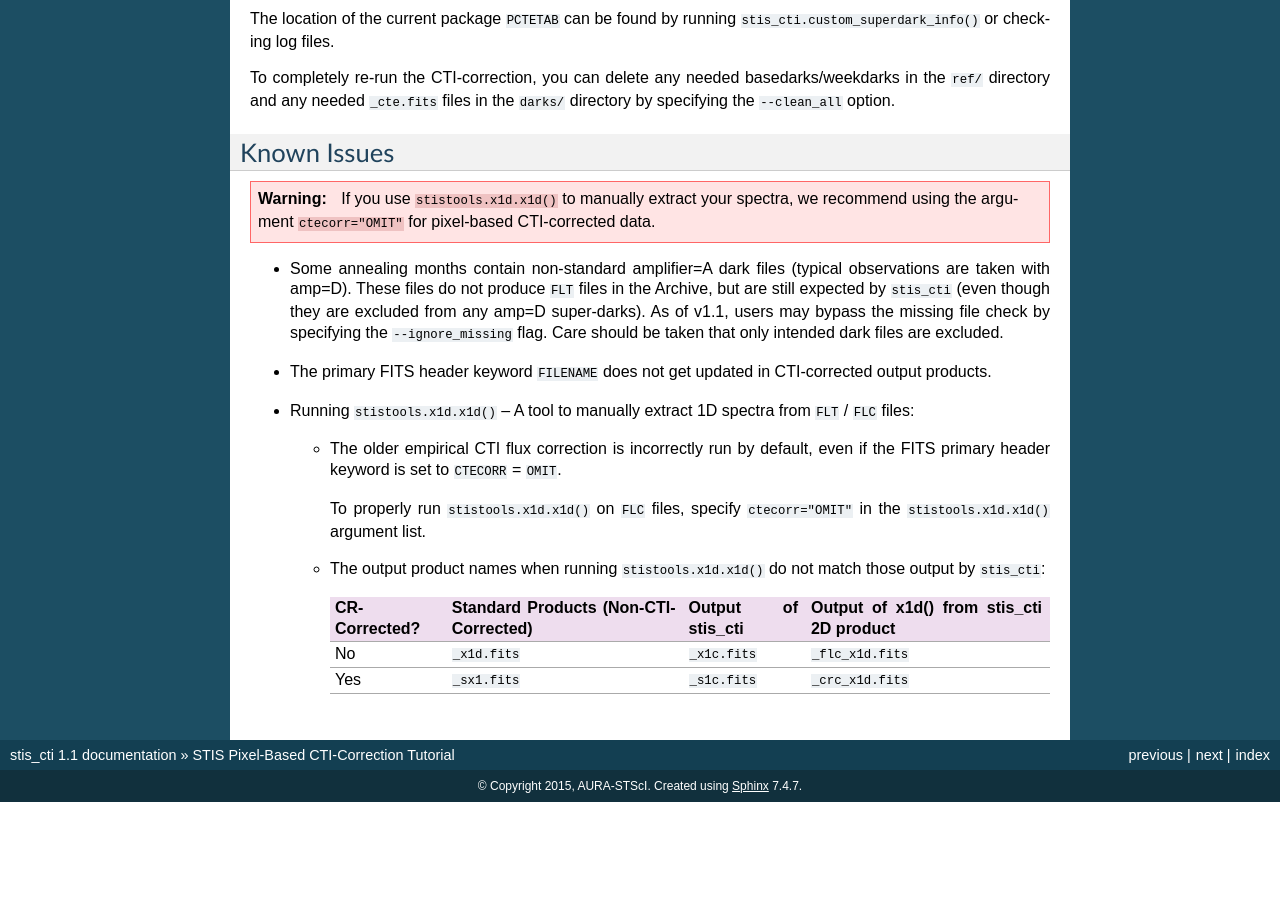
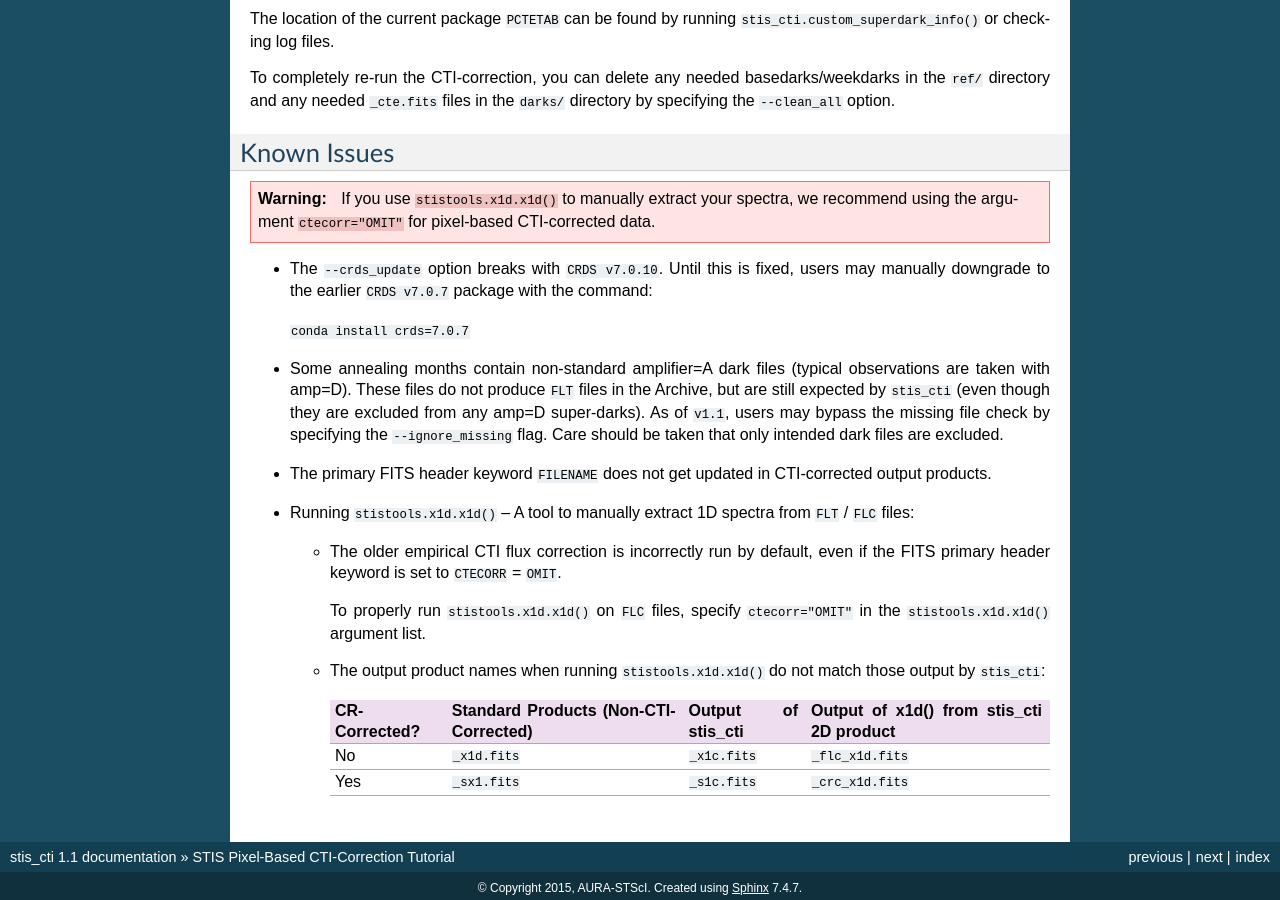
Before and after one commit to spacetelescope/stis_cti, a Sphinx documentation site: the page built from doc/readme.rst, in a window 1280 px wide and 900 px high, scrolled down 6412 px. Built offline with Sphinx 7.4.7, drawn with Linux system fonts in a browser that asks for light colours; before the commit the page ends 7214 px from its top, so only the background shows below that; some of the changed text lies outside the part shown.

Commit message:
Added warning about CRDS v7.0.10 breaking --crds_update flag.

```diff
--- a/doc/readme.rst
+++ b/doc/readme.rst
@@ -154,7 +154,7 @@ The Archive status may be checked at http://archive.stsci.edu/help/archive_statu
 
 The script is designed to run the pixel-based correction in parallel on the component
 darks, and in parallel on the science files.  The maximum number of processes may be
-specified via the '``-n #``' option.
+specified via the ``-n #`` option.
 
 A typical call looks like::
 
@@ -385,10 +385,15 @@ Known Issues
    If you use ``stistools.x1d.x1d()`` to manually extract your spectra, we recommend using
    the argument ``ctecorr="OMIT"`` for pixel-based CTI-corrected data.
 
+- The ``--crds_update`` option breaks with ``CRDS v7.0.10``.  Until this is fixed, users
+  may manually downgrade to the earlier ``CRDS v7.0.7`` package with the command:
+
+  ``conda install crds=7.0.7``
+
 - Some annealing months contain non-standard amplifier=A dark files (typical
   observations are taken with amp=D).  These files do not produce ``FLT`` files in the
   Archive, but are still expected by ``stis_cti`` (even though they are excluded from any
-  amp=D super-darks).  As of v1.1, users may bypass the missing file check by specifying
+  amp=D super-darks).  As of ``v1.1``, users may bypass the missing file check by specifying
   the ``--ignore_missing`` flag.  Care should be taken that only intended dark files are
   excluded.
 
```
